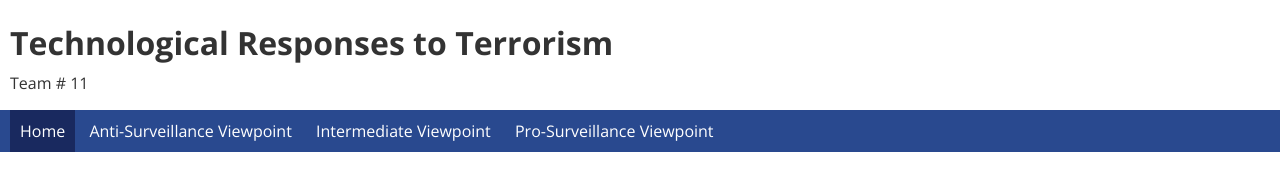
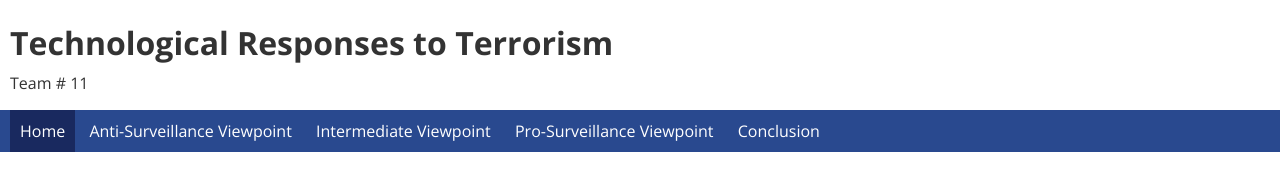
Before and after one commit to KristianL1415/ethics-html, a plain HTML site: page index.html in a window 1280 px wide. Shown: the top 169 px of the page. Drawn offline with nearby package versions, Linux system fonts and the light colour scheme.

Commit message:
updated nav

```diff
--- a/index.html
+++ b/index.html
@@ -15,6 +15,7 @@
 		<li><a href="viewpoint1.html">Anti-Surveillance Viewpoint</a></li>
 		<li><a href="viewpoint2.html">Intermediate Viewpoint</a></li>
 		<li><a href="viewpoint3.html">Pro-Surveillance Viewpoint</a></li>
+		<li><a href="conclusion.html">Conclusion</a></li>
 	</ul>
 	<div id="content">
 		<h2>Ethical Dilemma</h2>
```
Also changed, not shown: viewpoint2.html (+1 -0 lines), viewpoint3.html (+1 -0 lines).
